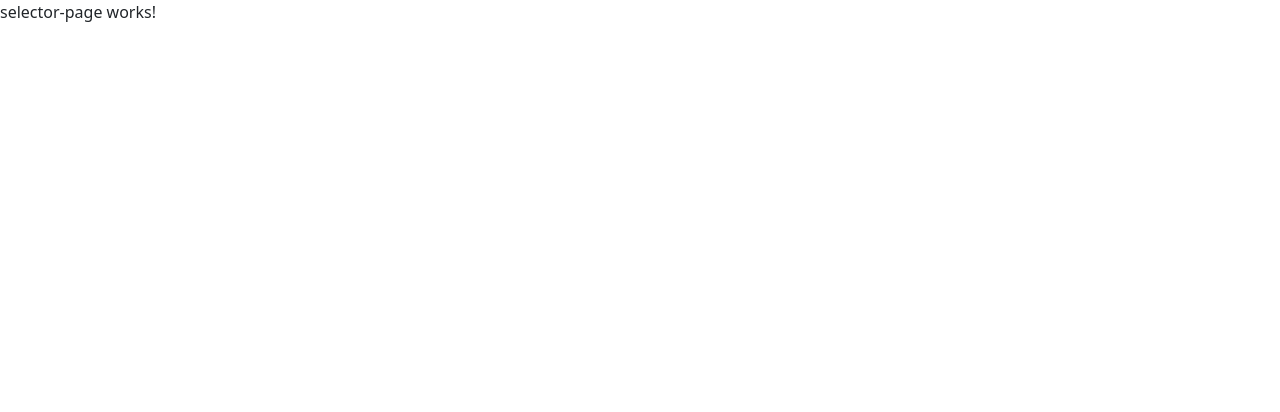
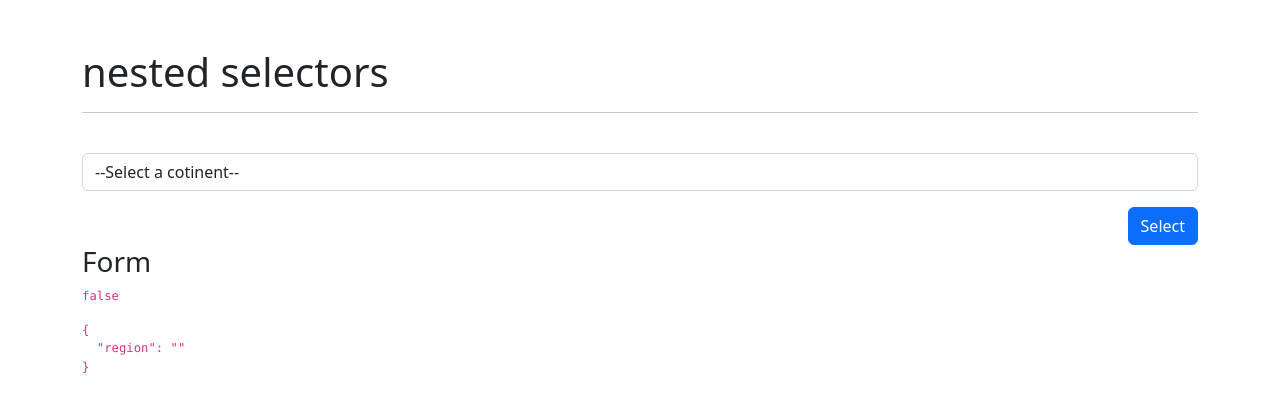
Before and after one commit to EduardoUDG/Angular_form-selectors, an Angular app: page /selector/selector in a window 1280 px wide. Shown: the top 412 px of the page. Built offline with nearby package versions, Linux system fonts and the light colour scheme.

Commit message:
update - reactive form - first select

```diff
--- a/src/app/countries/countries.module.ts
+++ b/src/app/countries/countries.module.ts
@@ -1,5 +1,6 @@
 import { NgModule } from '@angular/core';
 import { CommonModule } from '@angular/common';
+import { ReactiveFormsModule } from '@angular/forms';
 
 import { CountriesRoutingModule } from './countries-routing.module';
 import { SelectorPageComponent } from './pages/selector-page/selector-page.component';
@@ -11,7 +12,8 @@
   ],
   imports: [
     CommonModule,
-    CountriesRoutingModule
+    ReactiveFormsModule,
+    CountriesRoutingModule,
   ]
 })
 export class CountriesModule { }
--- a/src/app/countries/pages/selector-page/selector-page.component.html
+++ b/src/app/countries/pages/selector-page/selector-page.component.html
@@ -1 +1,37 @@
-<p>selector-page works!</p>
+<div class="container">
+
+  <h1 class="mt-5">nested selectors</h1>
+  <hr>
+
+  <form [formGroup]="myForm"
+        (ngSubmit)="submit()">
+
+    <div class="row mb-3">
+      <div class="col">
+        <label class="form-label"></label>
+          <select class="form-control"
+                  formControlName="region">
+            <option value="">--Select a cotinent--</option>
+            <option value="1">America</option>
+          </select>
+        </div>
+    </div>
+
+    <div class="row">
+      <div class="col">
+        <button class="btn btn-primary float-end"
+                type="submit">
+          Select
+        </button>
+      </div>
+    </div>
+
+  </form>
+
+
+  <h3>Form</h3>
+  <code><pre>{{ myForm.valid }}</pre></code>
+  <code><pre>{{ myForm.value | json }}</pre></code>
+
+
+</div>
--- a/src/app/countries/pages/selector-page/selector-page.component.ts
+++ b/src/app/countries/pages/selector-page/selector-page.component.ts
@@ -1,4 +1,5 @@
 import { Component, OnInit } from '@angular/core';
+import { FormBuilder, FormGroup, Validators } from '@angular/forms';
 
 @Component({
   selector: 'app-selector-page',
@@ -8,9 +9,19 @@
 })
 export class SelectorPageComponent implements OnInit {
 
-  constructor() { }
+  myForm: FormGroup = this._fb.group({
+    region: ['', [Validators.required]]
+  });
+
+  constructor(
+    private _fb: FormBuilder
+  ) { }
 
   ngOnInit(): void {
   }
 
+  submit() {
+    console.log( this.myForm.value );
+  }
+
 }
```
